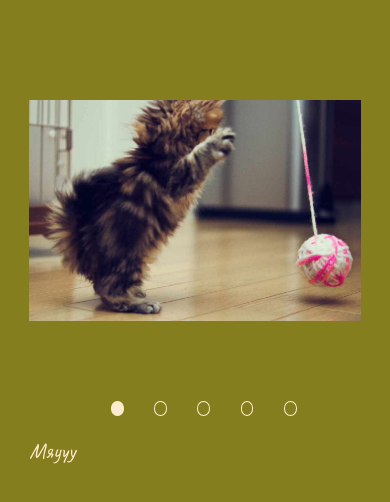
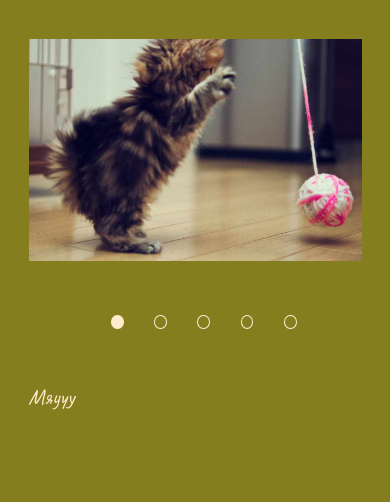
Before and after one commit to katrin-brest/cssMemSlider, a plain HTML site: page cssMemSlider/index.html in a window 390 px wide. Drawn offline with Linux system fonts and the light colour scheme.

Commit message:
feat: fix adapt (Sun, 2022-05-15 12:12:46)

```diff
--- a/cssMemSlider/style.css
+++ b/cssMemSlider/style.css
@@ -6,16 +6,15 @@
 
 body {
         background-color: #857e1e;
+        max-height: 100vh;
 }
 
 .slider-container {
     max-width: 70vw;
     display: grid;
-    width: 100%;
-    height: 100% ;
-    row-gap: 2em;
+    row-gap: 3em;
     grid-template-columns: 1fr 1fr;
-    margin: 5vh auto;
+    margin: 4% auto;
     overflow: hidden;
     }
 
@@ -24,7 +23,7 @@ body {
         display: flex;
         flex-direction: row;
         width: 500%;
-        height: 60vh;
+        height: 50vw;
     }
 
     .images {
@@ -177,14 +176,15 @@ body {
 
     @media screen and (max-width:768px) {
         .slider-container {
-            max-width: 85vw;
+            max-width: 85.5vw;
             grid-template-columns: 1fr;
-            row-gap: 1em;
+            row-gap: 3em;
+            margin-top: 10%;
 
         }
         .image-cont {
             grid-column: 1/2;
-            height: 50vh;
+            height: 57vw;
         }
         .control {
             grid-row: 2/3;
@@ -195,20 +195,14 @@ body {
         }
 
     }
-    @media screen and (max-width:480px) {
-        .image-cont {
-            height: 40vh;
-
-        }
-    }
 
     @media screen and (min-width:1400px) {
         .image-cont {
-            height: 80vh;
+            height: 35vw;
 
         }
 
         .slider-container {
-            max-width: 60vw;
+            max-width: 50vw;
         }
     }
```
